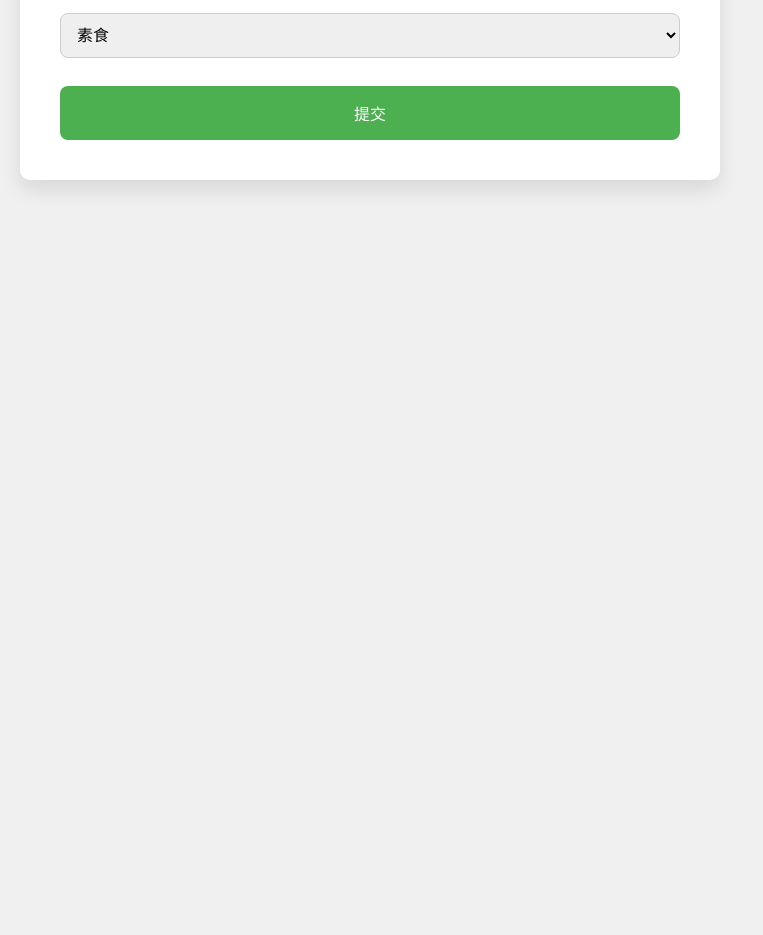
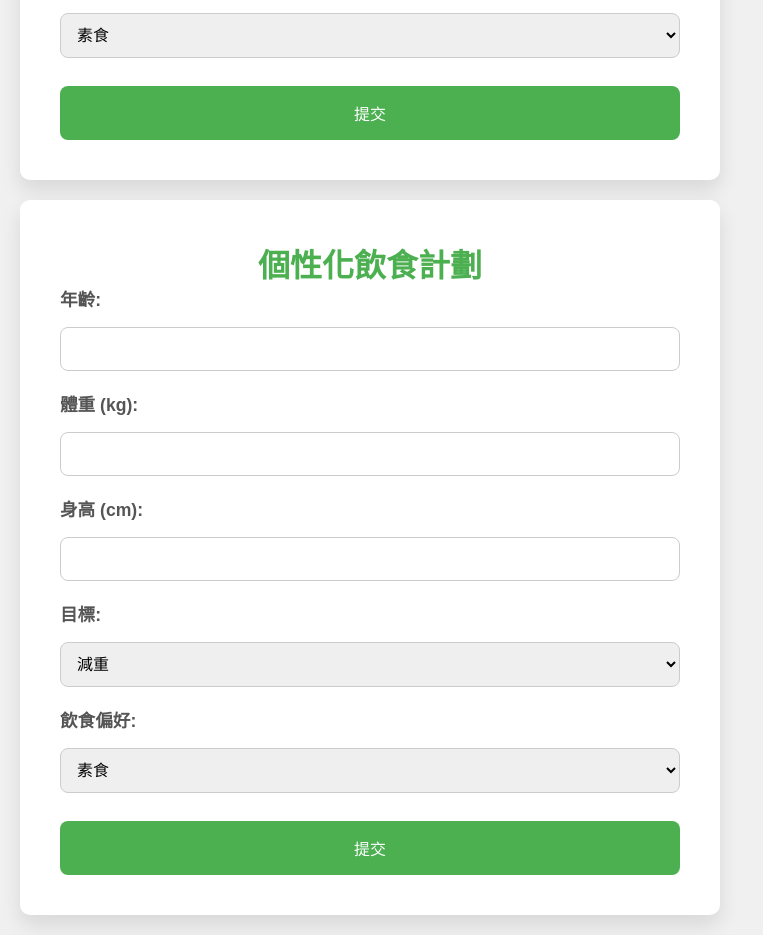
Before and after one commit to yuni930428/yuni930428.github.io, a Flask app: page / in a window 1280 px wide. Shown: the part 555-1490 px from the top of the page, without its empty margins (0-763 px from the left). Before the commit the page ends 745 px from the top, so only its background shows below. Run offline with Flask 3, Linux system fonts and the light colour scheme.

Commit message:
Update index.html

```diff
--- a/templates/index.html
+++ b/templates/index.html
@@ -1,3 +1,121 @@
+<!DOCTYPE html>
+<html lang="zh-TW">
+<head>
+    <meta charset="UTF-8">
+    <meta name="viewport" content="width=device-width, initial-scale=1.0">
+    <title>飲食計劃</title>
+    <link rel="stylesheet" href="..static/styles.css">
+</head>
+<body>
+    <div class="container">
+        <h1>個性化飲食計劃</h1>
+        <form id="dietForm">
+            <div class="form-group">
+                <label for="age">年齡:</label>
+                <input type="number" name="age" id="age" required>
+            </div>
+            <div class="form-group">
+                <label for="weight">體重 (kg):</label>
+                <input type="number" step="0.1" name="weight" id="weight" required>
+            </div>
+            <div class="form-group">
+                <label for="height">身高 (cm):</label>
+                <input type="number" step="0.1" name="height" id="height" required>
+            </div>
+            <div class="form-group">
+                <label for="goal">目標:</label>
+                <select name="goal" id="goal" required>
+                    <option value="weight_loss">減重</option>
+                    <option value="muscle_gain">增肌</option>
+                    <option value="maintain_weight">維持體重</option>
+                    <option value="balanced">均衡飲食</option>
+                </select>
+            </div>
+            <div class="form-group">
+                <label for="preference">飲食偏好:</label>
+                <select name="preference" id="preference" required>
+                    <option value="vegetarian">素食</option>
+                    <option value="non_vegetarian">非素食</option>
+                </select>
+            </div>
+            <button type="submit" class="submit-btn">提交</button>
+        </form>
+    </div>
+
+    <script>
+        // 定義飲食計劃數據
+        const dietPlans = {
+            "weight_loss": [
+                { "name": "低卡蔬菜沙拉" },
+                { "name": "藜麥沙拉" },
+                { "name": "酪梨沙拉" },
+                { "name": "無米壽司" },
+                { "name": "水果沙拉" }
+            ],
+            "muscle_gain": [
+                { "name": "高蛋白雞胸肉" },
+                { "name": "煎鮭魚" },
+                { "name": "蛋白質奶昔" },
+                { "name": "牛排" },
+                { "name": "雞蛋料理" }
+            ],
+            "balanced": [
+                { "name": "全麥三明治" },
+                { "name": "鮭魚蔬菜湯" },
+                { "name": "義大利麵" },
+                { "name": "櫛瓜煎餅" },
+                { "name": "全麥麵包" }
+            ],
+            "maintain_weight": [
+                { "name": "雞肉蔬菜沙拉" },
+                { "name": "海鮮配蔬菜" },
+                { "name": "燕麥粥" },
+                { "name": "蒸魚配青菜" }
+            ]
+        };
+
+        // 表單提交時處理
+        document.getElementById("dietForm").addEventListener("submit", function(event) {
+            event.preventDefault();  // 防止表單提交
+
+            // 獲取用戶輸入的數據
+            const weight = parseFloat(document.getElementById("weight").value);
+            const height = parseFloat(document.getElementById("height").value);
+            const goal = document.getElementById("goal").value;
+            const preference = document.getElementById("preference").value;
+
+            // 計算 BMI
+            const bmi = weight / Math.pow(height / 100, 2);  // BMI = 體重 / (身高^2)
+
+            // 根據 BMI 顯示健康狀況
+            let healthStatus;
+            if (bmi < 18.5) {
+                healthStatus = "體重過輕";
+            } else if (bmi >= 18.5 && bmi < 24.9) {
+                healthStatus = "正常範圍";
+            } else if (bmi >= 25 && bmi < 29.9) {
+                healthStatus = "過重";
+            } else {
+                healthStatus = "肥胖";
+            }
+
+            // 根據目標選擇飲食計劃
+            let selectedDiet = dietPlans[goal];
+
+            // 如果偏好是素食，則過濾掉含肉類的選項
+            if (preference === "vegetarian") {
+                selectedDiet = selectedDiet.filter(item => !item.name.includes("肉"));
+            }
+
+            // 隨機選擇一個飲食建議
+            const randomDiet = selectedDiet[Math.floor(Math.random() * selectedDiet.length)];
+
+            // 在頁面顯示結果
+            alert(`BMI: ${bmi.toFixed(2)}\n健康狀況: ${healthStatus}\n飲食建議: ${randomDiet.name}`);
+        });
+    </script>
+</body>
+</html>
 <!DOCTYPE html>
 <html lang="zh-TW">
 <head>
```
